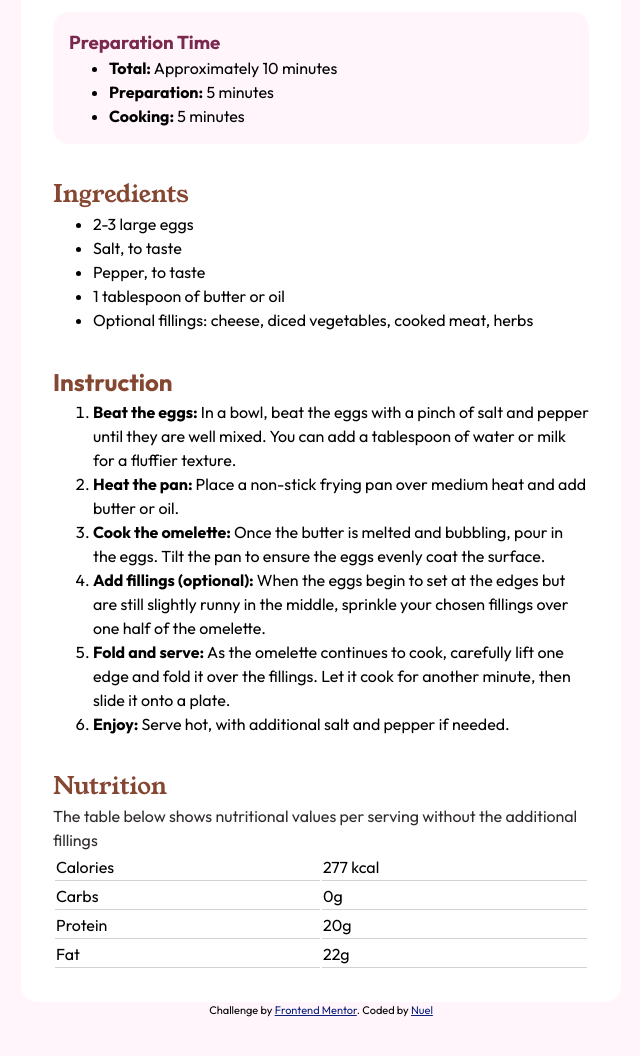
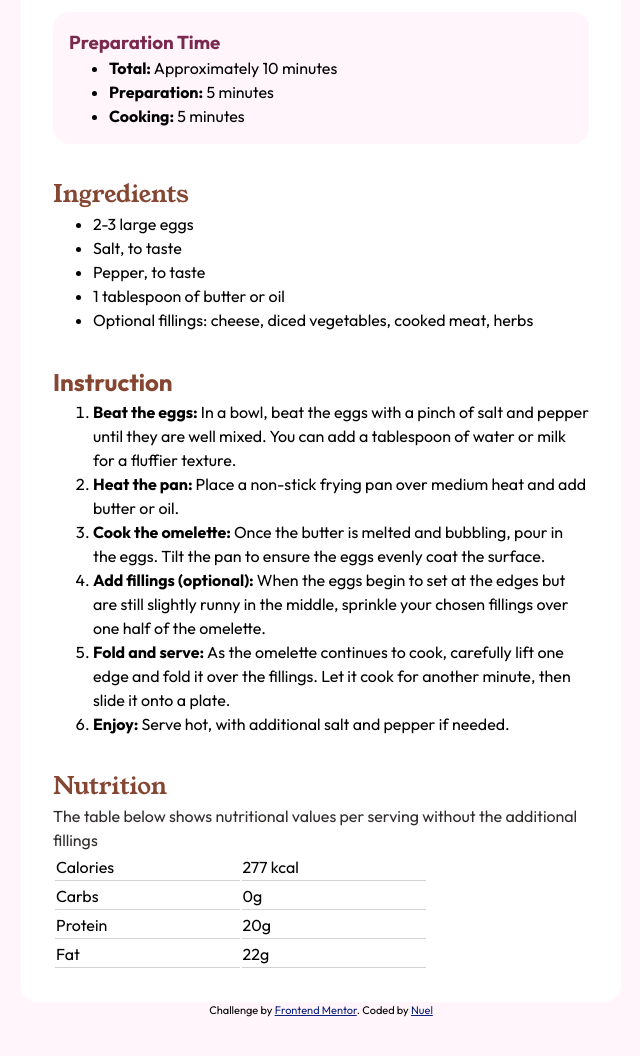
Before and after one commit to Cody1407/recipe-page, a plain HTML site: page index.html in a window 1280 px wide. Shown: the part 480-1536 px from the top of the page, without its empty margins (319-959 px from the left). Drawn offline with Linux system fonts and the light colour scheme.

Commit message:
Adjusted the Nutrition table

```diff
--- a/CSS/style.css
+++ b/CSS/style.css
@@ -55,13 +55,13 @@ section {
   border-radius: 1rem;
 }
 table {
-  width: 100%;
+  width: 70%;
 }
 
 td {
   width: 50%;
   border-bottom: 2px solid black;
-  border-bottom: 1px solid #d3d1d1
+  border-bottom: 1px solid #d3d1d1;
 }
 
 main {
```
